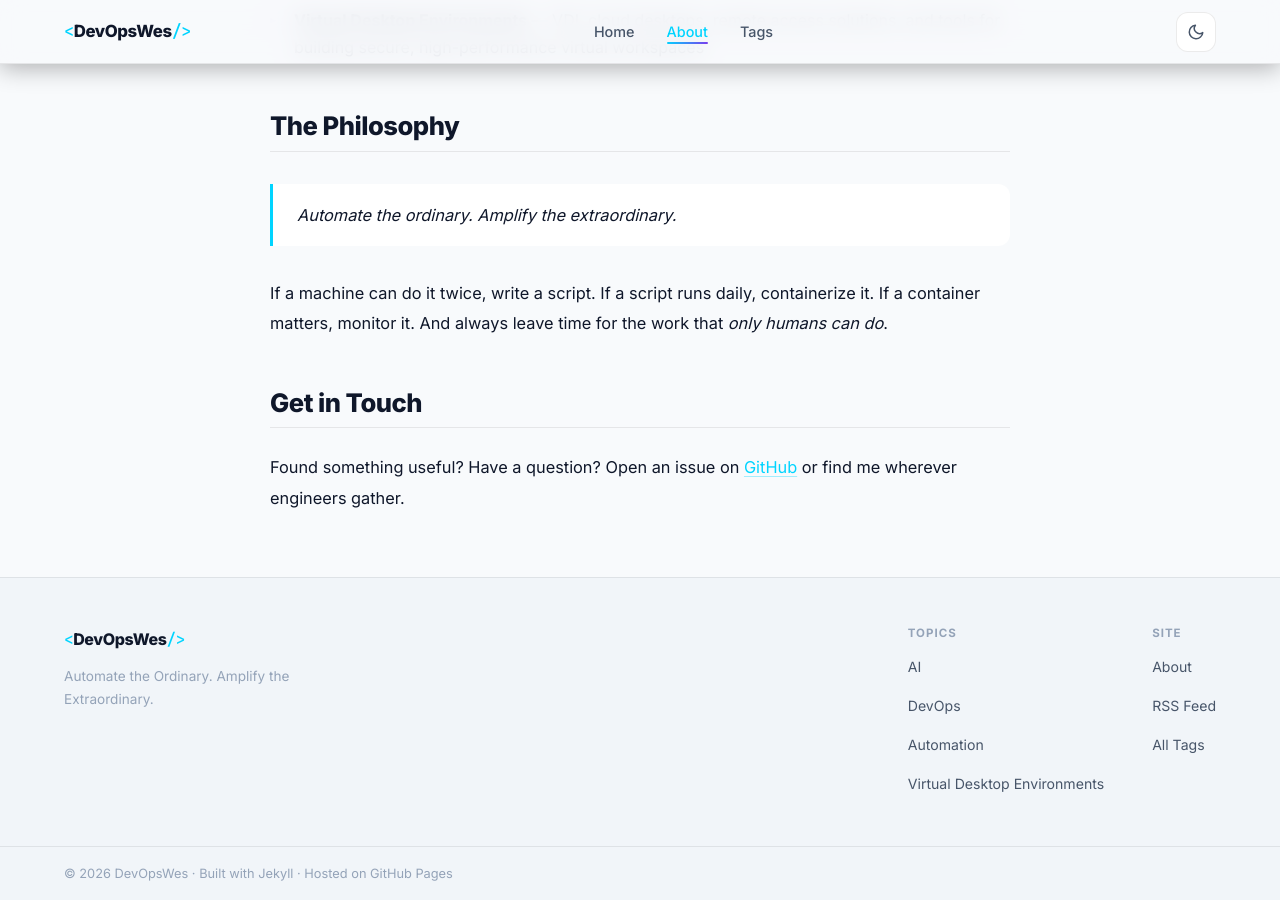
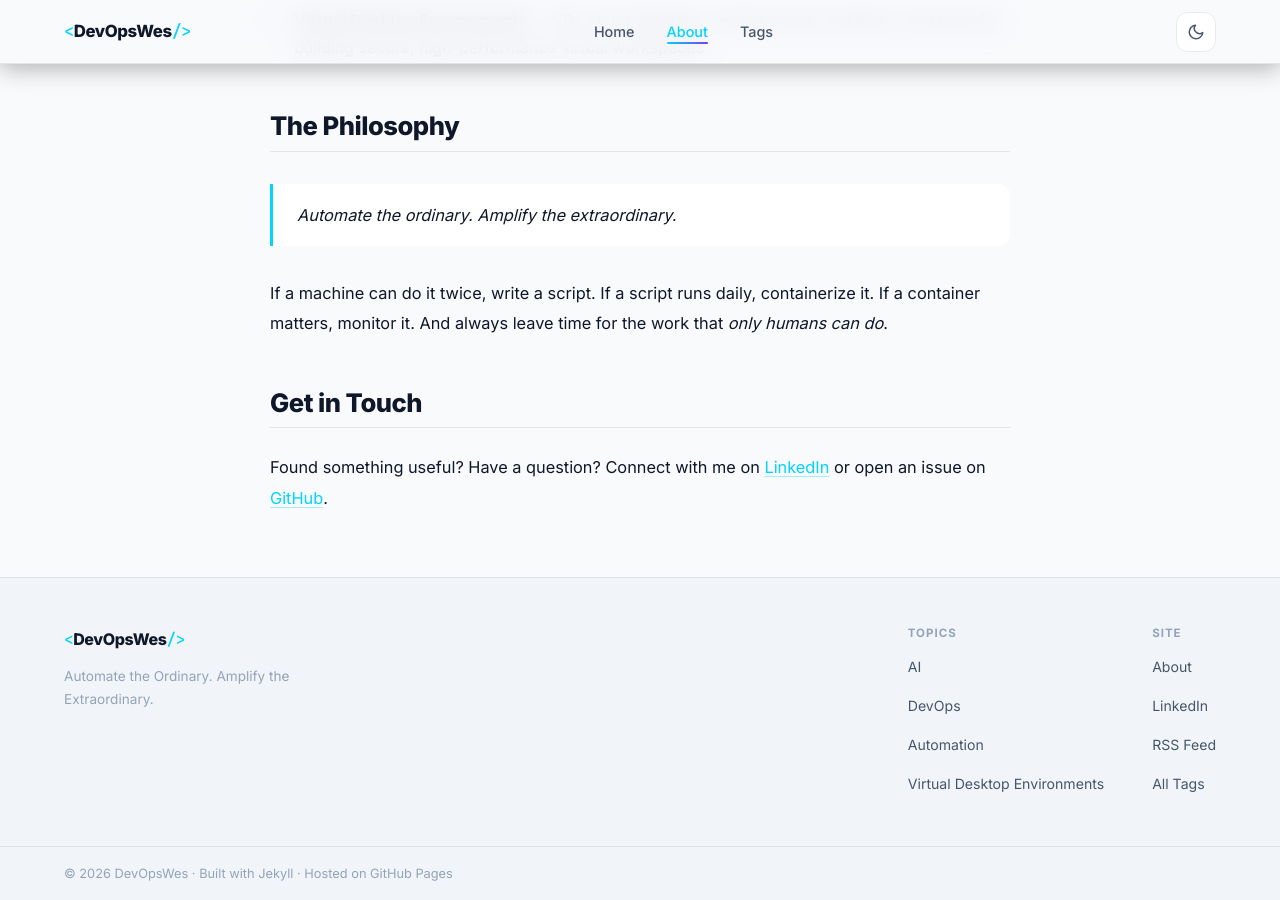
Before and after one commit to DevOpsWes/devopswes.github.io, a Jekyll site: the page built from about.md, in a window 1280 px wide and 900 px high, scrolled down 840 px. Built offline with Jekyll 4.4.1, drawn with Linux system fonts in a browser that asks for light colours.

Commit message:
Add LinkedIn profile link
- _config.yml: author.linkedin field
- footer.html: LinkedIn link in Site column
- about.md: LinkedIn in Get in Touch section

Co-authored-by: Copilot <223556219+Copilot@users.noreply.github.com>

```diff
--- a/_config.yml
+++ b/_config.yml
@@ -7,6 +7,7 @@ logo: /assets/images/favicon.svg
 
 author:
   name: Wes
+  linkedin: https://www.linkedin.com/in/weslyvanstraten/
 
 twitter:
   username: devopswes
--- a/_includes/footer.html
+++ b/_includes/footer.html
@@ -21,6 +21,7 @@
         <h3 class="footer-heading">Site</h3>
         <ul role="list">
           <li><a href="{{ '/about' | relative_url }}">About</a></li>
+          <li><a href="{{ site.author.linkedin }}" target="_blank" rel="noopener noreferrer me">LinkedIn</a></li>
           <li><a href="{{ '/feed.xml' | relative_url }}">RSS Feed</a></li>
           <li><a href="{{ '/tags' | relative_url }}">All Tags</a></li>
         </ul>
--- a/about.md
+++ b/about.md
@@ -27,4 +27,4 @@ If a machine can do it twice, write a script. If a script runs daily, containeri
 
 ## Get in Touch
 
-Found something useful? Have a question? Open an issue on [GitHub](https://github.com/DevOpsWes) or find me wherever engineers gather.
+Found something useful? Have a question? Connect with me on [LinkedIn](https://www.linkedin.com/in/weslyvanstraten/) or open an issue on [GitHub](https://github.com/DevOpsWes).
```
